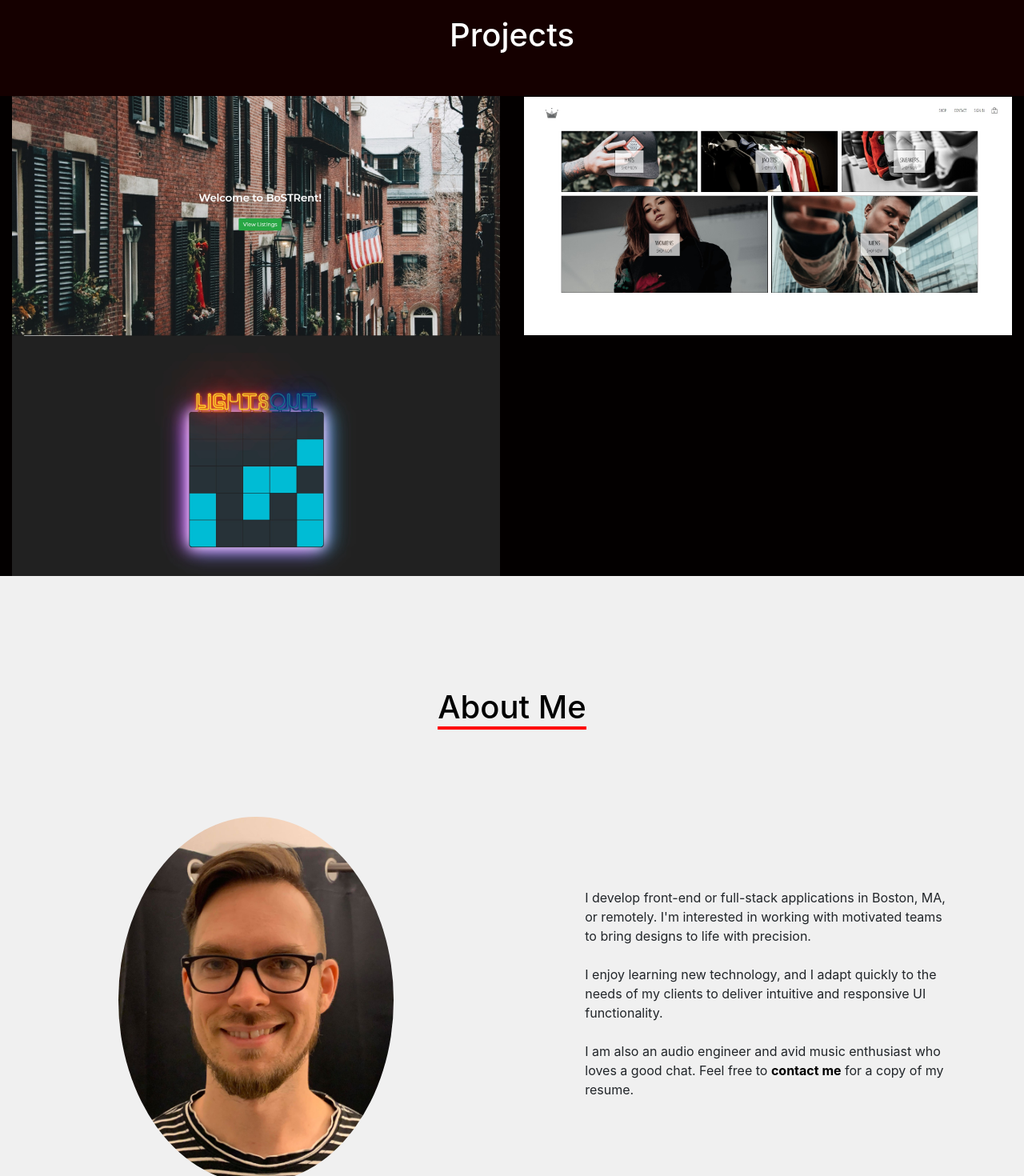
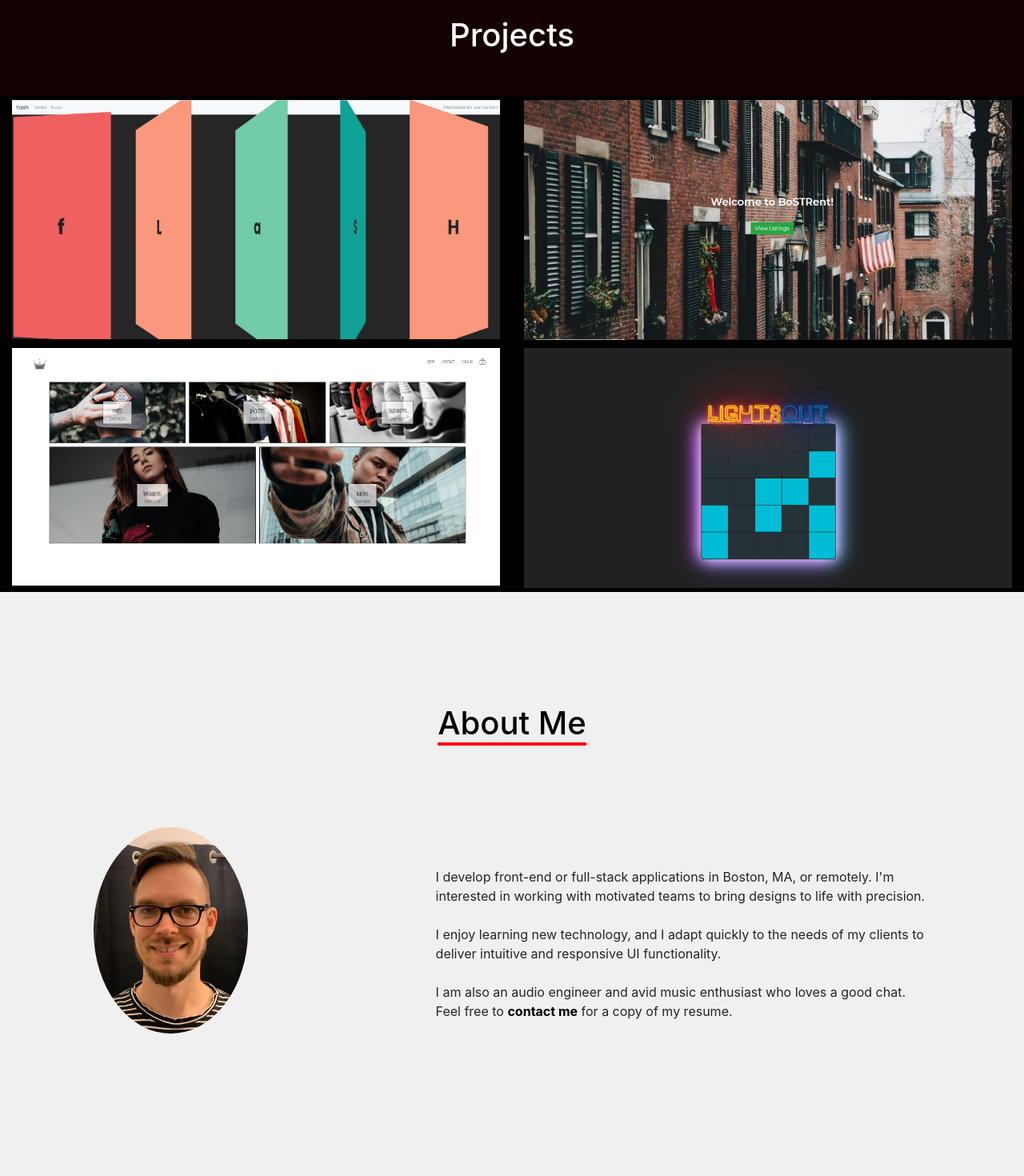
Before and after one commit to joshuakerndev/portfoliov2, a React (Create React App) app: page / in a window 1280 px wide. Shown: the part 880-2350 px from the top of the page at 80% size. Built offline with nearby package versions, Linux system fonts and the light colour scheme.

Commit message:
add flash image and update portfolio component grid and spacing

```diff
--- a/src/components/AboutPage/AboutPage.jsx
+++ b/src/components/AboutPage/AboutPage.jsx
@@ -12,13 +12,13 @@ const AboutPage = () => {
                 <h1>About Me</h1>
             </div>
             <Row className="AboutContent" xs="1" sm="2">
-                <Col className="PictureOfMe">
+                <Col className="PictureOfMe" xs="12" sm="4">
                     <img
                         src={require("../../imgs/profileforportfolio.jpg")}
                         alt="Me"
                     />
                 </Col>
-                <Col className="BriefBio">
+                <Col className="BriefBio" xs="12" sm="8">
                     <p>
                         I develop front-end or full-stack applications in Boston, MA, or remotely.
                         I'm interested in working with motivated teams to bring designs to life with
--- a/src/components/AboutPage/AboutPage.scss
+++ b/src/components/AboutPage/AboutPage.scss
@@ -38,7 +38,7 @@
     align-items: center;
     img {
         max-width:75%;
-        max-height:75%;
+        max-height:65%;
         border-radius: 50%;
     }
 }
@@ -49,6 +49,7 @@
     justify-content: center;
     align-items: center;
     height: auto;
+    margin-top: 50px;
     p {
         width: 75%;
     }
--- a/src/components/PortfolioPage/PortfolioPage.scss
+++ b/src/components/PortfolioPage/PortfolioPage.scss
@@ -43,11 +43,13 @@
 }
 
 .Project {
-    height: auto;
+    height: 50%;
     display: flex;
     justify-content: center;
     align-items: center;
     color: gray;
+    margin-top: 5px;
+    margin-bottom: 5px;
     img {
         max-height: 100%;
         max-width: 100%;
--- a/src/data/portfolio.data.js
+++ b/src/data/portfolio.data.js
@@ -1,4 +1,13 @@
 const PORTFOLIO_DATA = [
+    {
+        title:"flash",
+        url: "https://flash-clc.herokuapp.com/",
+        image: "flash.jpg",
+        description: "A front-end flash card app/study assistant built in React. Built specifically as a Chinese/English language study tool, it could be used for other subjects as well. Decks of flash cards are stored in local storage, and both decks and their individual cards can be created, edited, or deleted. The cards flip over on click. A study page allows users to cycle through cards and study them one-by-one. A 'shuffle' button will shuffle the deck for the study session. A quiz game is available to test the user's knowledge of a particular deck of cards, in which the user will be given multiple choices for the Chinese translation of the English word. Points are scored for correct answers, three wrong answers will end the game, and high score is stored and updated in local storage. All wrong answers are randomized per question. Built using hooks, global state is handled with Redux.",
+        features: ["Redux", "Responsive design that will not break on mobile", "Smooth card-flipping animation", "Organized, customizable decks of cards", "Quiz game to aid in studying", "Logic for shuffling cards, randomizing answers, and error-free system for keeping track of and displaying all data", "Convenient use of local storage keeps everything in the front end"],
+        whatILearned: ["When to use Global State, and when to use Local State in React components", "Various card-flip animation techniques", "Proper use of useState and useEffect hooks to handle data", "How to dispatch to multiple reducers in tandem to accomplish different state changes at the same time, while also keeping it organized and from messing itself up", "How to handle more complex local storage operations (i.e. instead of just overwriting a single value, parsing storage, selectively editing values nested a couple layers deep in arrays and objects, then saving it to local storage again without causing errors)", "How to use outside tools (Responsively) to quickly create a responsive design that works on mobile much faster than I could before, saving a lot of time on development", "Common issues that come from styling React apps due to React creating many <div> elements (such as complications with setting height) and how to solve them"],
+        thingsToDo: ["Customize alerts", "Add icon for browser", "Add custom sound effects and music", "Add Context to allow users to switch between seeing the English side first or the Chinese side first, allowing users to choose whether to study/quiz themselves on either side of the card"]
+    },
     {
         title: "BoSTRent",
         url: "https://calm-brushlands-43036.herokuapp.com",
```
Also changed, not shown: src/imgs/flash.jpg (added).
